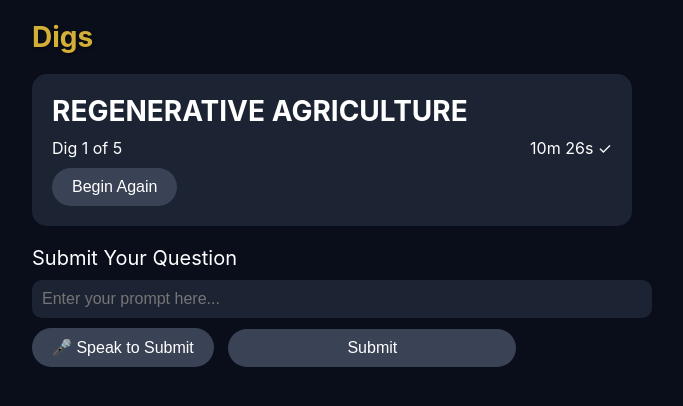
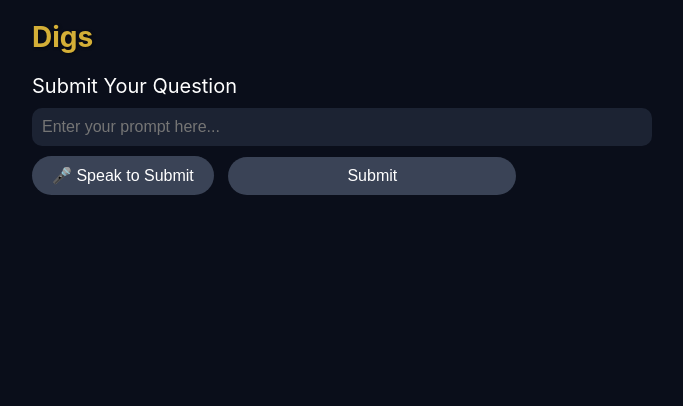
Before and after one commit to FrancisTelles/digs-platform, a plain HTML site: page index.html in a window 1280 px wide. Shown: the whole page, without its empty margins (308-991 px from the left). Drawn offline with Linux system fonts and the light colour scheme.

Commit message:
Update index.html

```diff
--- a/index.html
+++ b/index.html
@@ -133,15 +133,6 @@
             <span class="logo">Digs</span>
         </header>
 
-        <div class="main-card">
-            <div class="course-title">REGENERATIVE AGRICULTURE</div>
-            <div class="meditation-info">
-                <span>Dig 1 of 5</span>
-                <span>10m 26s ✓</span>
-            </div>
-            <button class="begin-button">Begin Again</button>
-        </div>
-
         <div class="prompt-container">
             <div class="prompt-title">Submit Your Question</div>
             <input type="text" class="prompt-input" id="prompt-input" placeholder="Enter your prompt here...">
@@ -237,5 +228,8 @@
         submitButton.addEventListener('click', submitPrompt);
         speechToTextButton.addEventListener('click', startSpeechToText);
     </script>
+
+    <audio id="digs-audio" src="digs-audio.mp3"></audio>
+
 </body>
 </html>
```
